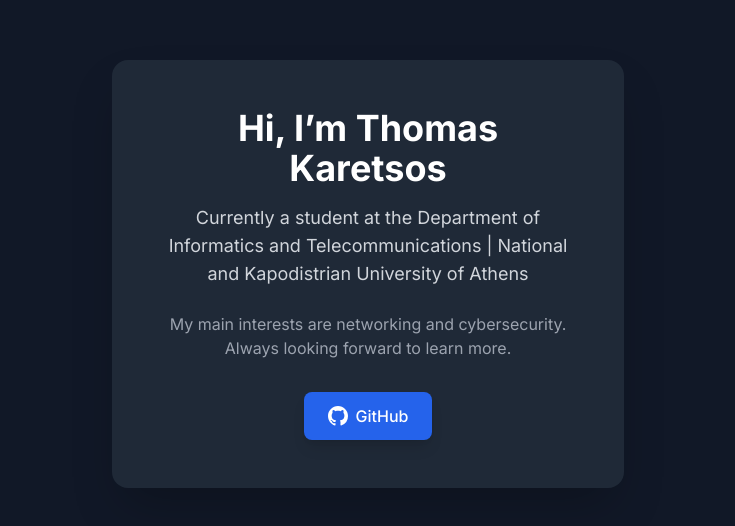
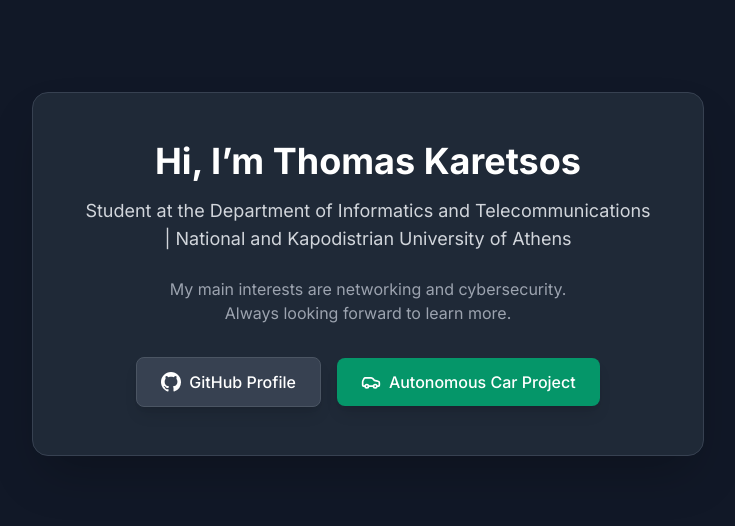
Before and after one commit to tomkar211/tomkar211.github.io, a plain HTML site: page index.html in a window 1280 px wide. Shown: the part 126-652 px from the top of the page, without its empty margins (272-1007 px from the left). Drawn offline with nearby package versions, Linux system fonts and the light colour scheme.

Commit message:
Update index.html

```diff
--- a/index.html
+++ b/index.html
@@ -5,12 +5,11 @@
   <meta charset="utf-8" />
   <meta name="viewport" content="width=device-width,initial-scale=1" />
   <title>Thomas Karetsos - Home</title>
-  <!-- Φόρτωση Tailwind CSS --><script src="https://cdn.tailwindcss.com"></script>
-  <!-- Φόρτωση γραμματοσειράς Inter --><link rel="preconnect" href="https://fonts.googleapis.com">
+  <script src="https://cdn.tailwindcss.com"></script>
+  <link rel="preconnect" href="https://fonts.googleapis.com">
   <link rel="preconnect" href="https://fonts.gstatic.com" crossorigin>
   <link href="https://fonts.googleapis.com/css2?family=Inter:wght@400;500;700&display=swap" rel="stylesheet">
   <style>
-    /* Εφαρμογή της γραμματοσειράς Inter ως προεπιλογή */
     body {
       font-family: 'Inter', sans-serif;
     }
@@ -18,28 +17,37 @@
 </head>
 
 <body class="bg-gray-900 text-gray-200">
-  <!-- Κεντρικό κοντέινερ που γεμίζει την οθόνη και κεντράρει το περιεχόμενο --><main class="min-h-screen flex items-center justify-center p-4">
-    <!-- Κάρτα περιεχομένου με σκούρο φόντο, σκιά και στρογγυλεμένες γωνίες --><div class="bg-gray-800 shadow-2xl rounded-2xl max-w-lg w-full p-8 sm:p-12 text-center">
+  <main class="min-h-screen flex items-center justify-center p-4">
+    <div class="bg-gray-800 shadow-2xl rounded-2xl max-w-2xl w-full p-8 sm:p-12 text-center border border-gray-700">
 
-      <!-- Κύριος τίτλος --><h1 class="text-3xl sm:text-4xl font-bold text-white mb-4">
+      <h1 class="text-3xl sm:text-4xl font-bold text-white mb-4">
         Hi, I’m Thomas Karetsos
       </h1>
 
-      <!-- Υπότιτλος/Tagline --><p class="text-lg text-gray-300 mb-6">
-        Currently a student at the Department of Informatics and Telecommunications | National and Kapodistrian University of Athens
+      <p class="text-lg text-gray-300 mb-6">
+        Student at the Department of Informatics and Telecommunications | National and Kapodistrian University of Athens
       </p>
 
-      <!-- Ενημερωμένο βιογραφικό --><p class="text-md text-gray-400 mb-8">
+      <p class="text-md text-gray-400 mb-8 max-w-md mx-auto">
         My main interests are networking and cybersecurity. Always looking forward to learn more.
       </p>
 
-      <!-- Κοντέινερ για τα Social Media --><div class="flex justify-center">
-        <!-- Σύνδεσμος GitHub με στυλ κουμπιού --><a href="https://github.com/tomkar211" class="inline-flex items-center gap-2 bg-blue-600 hover:bg-blue-700 text-white font-medium py-3 px-6 rounded-lg transition duration-300 shadow-lg">
-          <!-- Ενημερωμένο εικονίδιο GitHub (Πιο ακριβής αναπαράσταση "Octocat") --><svg xmlns="http://www.w3.org/2000/svg" width="20" height="20" fill="currentColor" viewBox="0 0 16 16">
+      <div class="flex flex-col sm:flex-row justify-center items-center gap-4">
+
+        <a href="https://github.com/tomkar211" class="w-full sm:w-auto inline-flex items-center justify-center gap-2 bg-gray-700 hover:bg-gray-600 text-white font-medium py-3 px-6 rounded-lg transition duration-300 shadow-lg border border-gray-600">
+          <svg xmlns="http://www.w3.org/2000/svg" width="20" height="20" fill="currentColor" viewBox="0 0 16 16">
             <path d="M8 0C3.58 0 0 3.58 0 8c0 3.54 2.29 6.53 5.47 7.59.4.07.55-.17.55-.38 0-.19-.01-.82-.01-1.49-2.01.37-2.53-.49-2.69-.94-.09-.23-.48-.94-.82-1.13-.28-.15-.68-.52-.01-.53.63-.01 1.08.58 1.23.82.72 1.21 1.87.87 2.33.66.07-.52.28-.87.51-1.07-1.78-.2-3.64-.89-3.64-3.95 0-.87.31-1.59.82-2.15-.08-.2-.36-1.02.08-2.12 0 0 .67-.21 2.2.82.64-.18 1.32-.27 2-.27s1.36.09 2 .27c1.53-1.04 2.2-.82 2.2-.82.44 1.1.16 1.92.08 2.12.51.56.82 1.27.82 2.15 0 3.07-1.87 3.75-3.65 3.95.29.25.54.73.54 1.48 0 1.07-.01 1.93-.01 2.2 0 .21.15.46.55.38A8.01 8.01 0 0 0 16 8c0-4.42-3.58-8-8-8"/>
           </svg>
-          GitHub
+          GitHub Profile
         </a>
+
+        <a href="https://github.com/tomkar211/AutonomousCarSim" class="w-full sm:w-auto inline-flex items-center justify-center gap-2 bg-emerald-600 hover:bg-emerald-700 text-white font-medium py-3 px-6 rounded-lg transition duration-300 shadow-lg">
+          <svg xmlns="http://www.w3.org/2000/svg" width="20" height="20" fill="none" stroke="currentColor" stroke-width="2" stroke-linecap="round" stroke-linejoin="round" viewBox="0 0 24 24">
+            <path d="M19 17h2c.6 0 1-.4 1-1v-3c0-.9-.7-1.7-1.5-1.9C18.7 10.6 16 10 16 10s-1.3-1.4-2.2-2.3c-.5-.4-1.1-.7-1.8-.7H5c-.6 0-1.1.4-1.4.9l-1.4 2.9A3.7 3.7 0 0 0 2 12v4c0 .6.4 1 1 1h2"/><circle cx="7" cy="17" r="2"/><path d="M9 17h6"/><circle cx="17" cy="17" r="2"/>
+          </svg>
+          Autonomous Car Project
+        </a>
+
       </div>
 
     </div>
```
